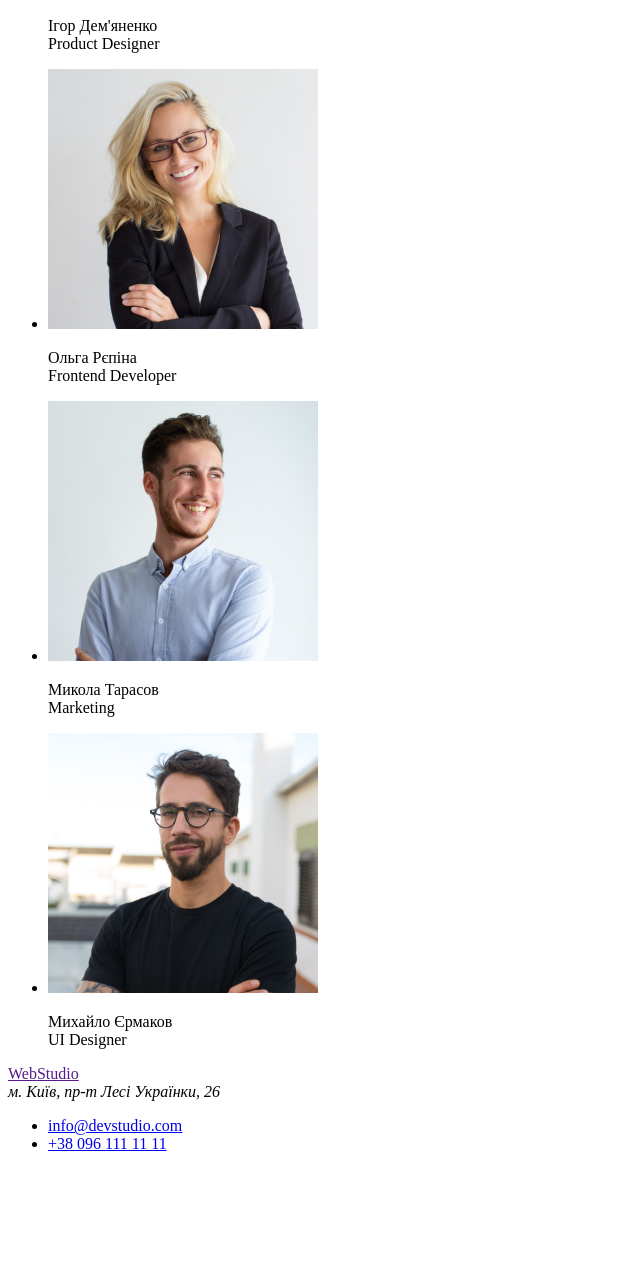
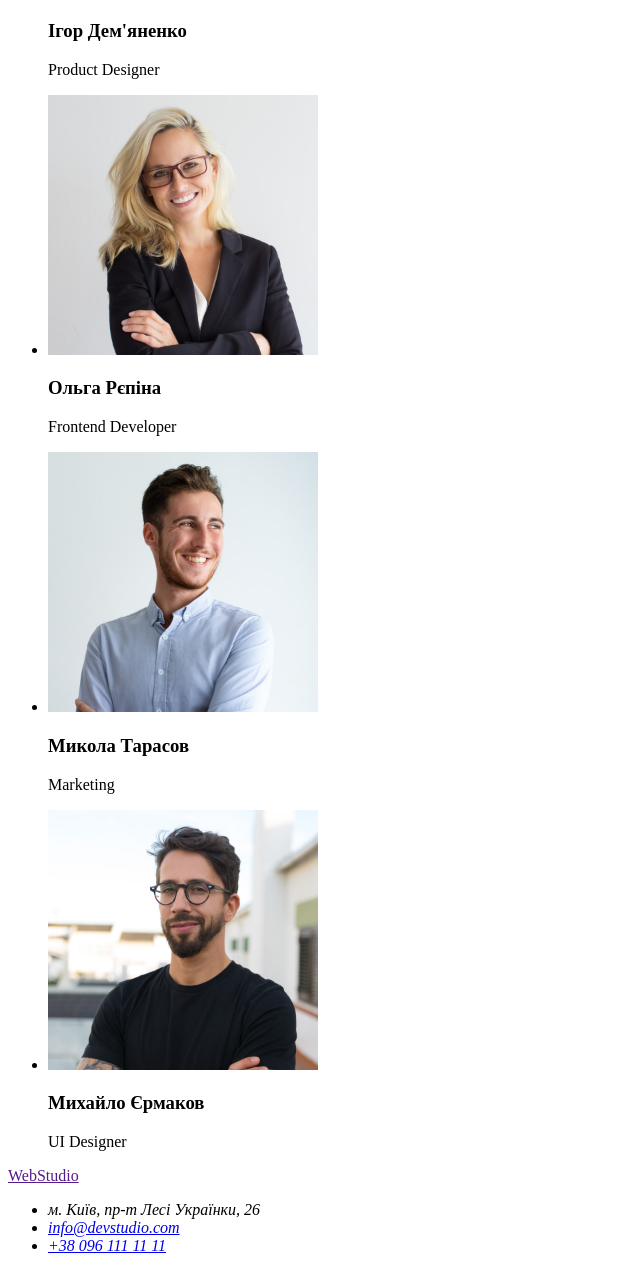
Before and after one commit to Totalinfonet/goit-markup-hw-01, a plain HTML site: page index.html in a window 1280 px wide. Shown: the part 1631-2899 px from the top of the page, without its empty margins (0-640 px from the left). Before the commit the page ends 2800 px from the top, so only its background shows below. Drawn offline with Linux system fonts and the light colour scheme.

Commit message:
Fixed mentor's feedback

```diff
--- a/index.html
+++ b/index.html
@@ -98,19 +98,20 @@
           Наша команда
         </h2>
         <ul>
-          <li> <img src="./img/team-1.jpg" alt="Ігор Дем'яненко - Product Designer" width="270"><p>Ігор Дем'яненко<br>Product Designer</p></li>
-          <li> <img src="./img/team-2.jpg" alt="Ольга Рєпіна - Frontend Developer" width="270"><p>Ольга Рєпіна<br>Frontend Developer</p></li>
-          <li> <img src="./img/team-3.jpg" alt="Микола Тарасов - Marketing" width="270"><p>Микола Тарасов<br>Marketing</p></li>
-          <li> <img src="./img/team-4.jpg" alt="Михайло Єрмаков - UI Designer" width="270"><p>Михайло Єрмаков<br>UI Designer</p></li>
+          <li> <img src="./img/team-1.jpg" alt="Ігор Дем'яненко - Product Designer" width="270"><h3>Ігор Дем'яненко</h3><p lang="en">Product Designer</p></li>
+          <li> <img src="./img/team-2.jpg" alt="Ольга Рєпіна - Frontend Developer" width="270"><h3>Ольга Рєпіна</h3><p lang="en">Frontend Developer</p></li>
+          <li> <img src="./img/team-3.jpg" alt="Микола Тарасов - Marketing" width="270"><h3>Микола Тарасов</h3><p lang="en">Marketing</p></li>
+          <li> <img src="./img/team-4.jpg" alt="Михайло Єрмаков - UI Designer" width="270"><h3>Михайло Єрмаков</h3><p lang="en">UI Designer</p></li>
         </ul>
       </section>
     </main>
     <footer>
       <a href="">Web<span>Studio</span></a>
       <address>
+        <ul>
+          <li>
             м. Київ, пр-т Лесі Українки, 26
-      </address>
-      <ul>
+          </li>
           <li>
             <a href="mailto:info@devstudio.com">info@devstudio.com</a>
           </li>
@@ -118,6 +119,7 @@
             <a href="tel:+380961111111">+38 096 111 11 11</a>
           </li>
         </ul>
+    </address>
     </footer>
   </body>
 </html>
```
Lines whose indentation alone changed are shown as unchanged.
